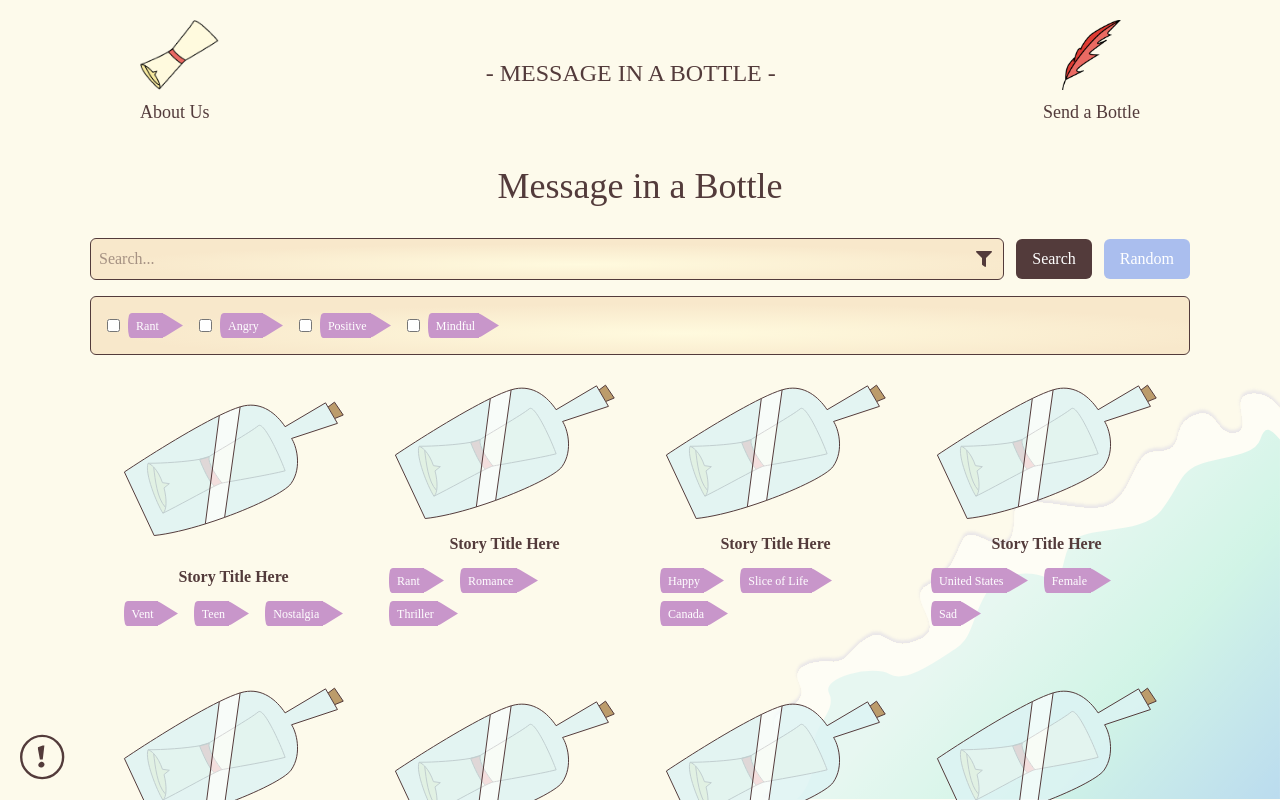
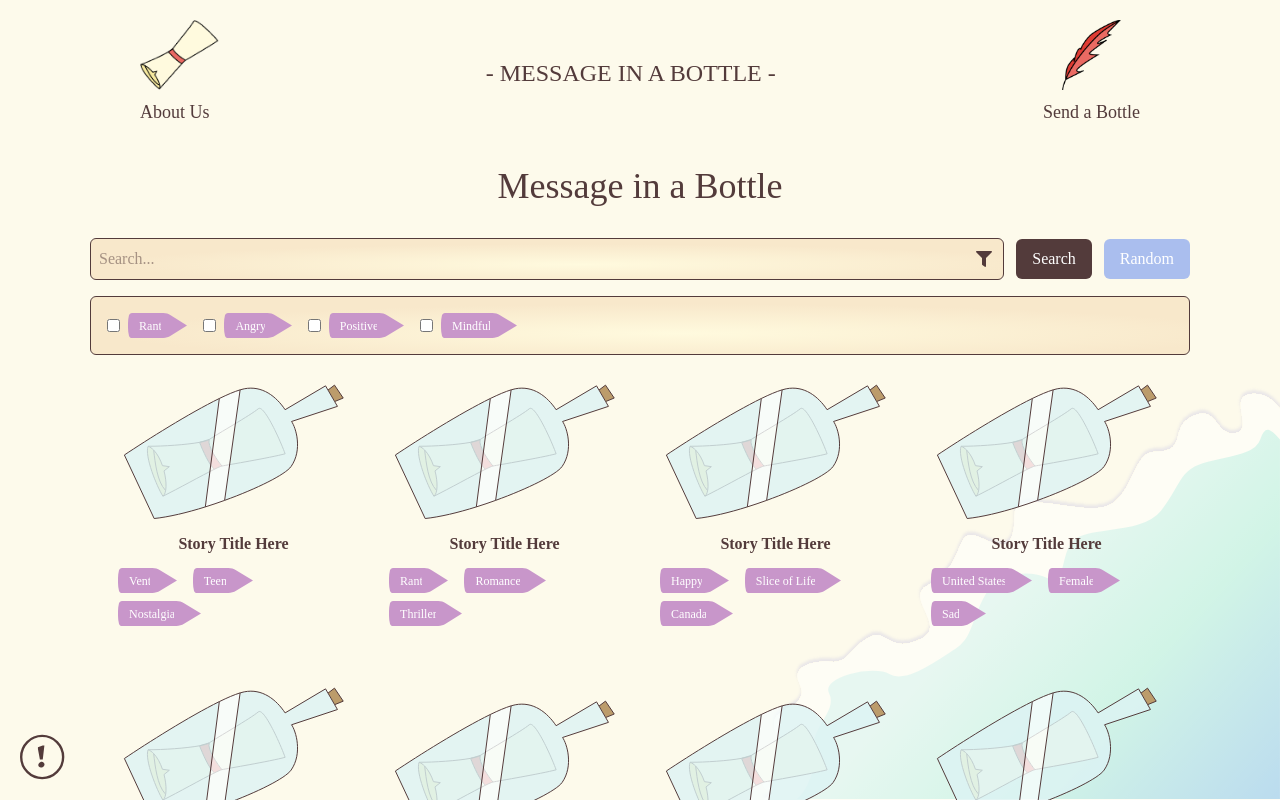
Before and after one commit to itsevelync/Hack-W-CC, a React (Vite) app in the folder client/: page / in a window 1280 px wide. Both pictures are taken after a click on the icon 984 px from the left and 259 px from the top of the page. Shown: the top 800 px of the page. Built offline with nearby package versions, Linux system fonts and the light colour scheme; a web font is replaced by a local one.

Commit message:
Home updates

```diff
--- a/client/src/pages/Home.jsx
+++ b/client/src/pages/Home.jsx
@@ -13,8 +13,8 @@ function Home() {
     const [searchQuery, setSearchQuery] = useState('');
     const [filteredStories, setFilteredStories] = useState(storiesData);
     const [searchStatus, setSearchStatus] = useState(null);
-    const [isFilterOpen, setIsFilterOpen] = useState(false); // For filter visibility
-    const [selectedTags, setSelectedTags] = useState([]); // To store selected tags
+    const [isFilterOpen, setIsFilterOpen] = useState(false);
+    const [selectedTags, setSelectedTags] = useState([]);
     const navigate = useNavigate();
 
     useEffect(() => {
@@ -54,21 +54,18 @@ function Home() {
     };
 
     const handleTagFilterChange = (tag) => {
-        // Toggle tag selection
         const newSelectedTags = selectedTags.includes(tag)
-            ? selectedTags.filter(t => t !== tag)
+            ? selectedTags.filter(t => t.toLowerCase() !== tag.toLowerCase())
             : [...selectedTags, tag];
 
         setSelectedTags(newSelectedTags);
 
-        // Filter stories based on selected tags
         const filtered = stories.filter((story) => {
-            return newSelectedTags.every(tag => story.tags.includes(tag));
+            return newSelectedTags.every(tag => story.tags.some(storyTag => storyTag.toLowerCase() === tag.toLowerCase()));
         });
         setFilteredStories(filtered);
     };
 
-    // Static tags for the filter
     const filterTags = ['Rant', 'Angry', 'Positive', 'Mindful'];
 
     return (
@@ -87,7 +84,7 @@ function Home() {
                         />
                         <FaFilter
                             className='-ml-7 text-m-brown cursor-pointer'
-                            onClick={() => setIsFilterOpen(!isFilterOpen)} // Toggle filter visibility
+                            onClick={() => setIsFilterOpen(!isFilterOpen)}
                         />
                     </div>
                     <button
@@ -124,8 +121,8 @@ function Home() {
                                     />
 
                                     <img src={TagLeft} className='h-[25px]' />
-                                    <div className='h-[25px] bg-[#C896CA] flex items-center -mx-1'>
-                                        <p className='text-white px-1 text-xs'>{tag}</p>
+                                    <div className='h-[25px] bg-[#C896CA] flex items-center -mx-[1px]'>
+                                        <p className='text-white pl-1 text-xs'>{tag}</p>
                                     </div>
                                     <img src={TagRight} className='h-[25px]' />
                                 </label>
@@ -145,8 +142,8 @@ function Home() {
                                 {story.tags.map((tag) => (
                                     <div className='flex items-center'>
                                         <img src={TagLeft} className='h-[25px]' />
-                                        <div className='h-[25px] bg-[#C896CA] flex items-center -mx-1'>
-                                            <p className='text-white px-1 text-xs'>{tag}</p>
+                                        <div className='h-[25px] bg-[#C896CA] flex items-center -mx-[1px]'>
+                                            <p className='text-white pl-1 text-xs'>{tag}</p>
                                         </div>
                                         <img src={TagRight} className='h-[25px]' />
                                     </div>
```
Also changed, not shown: client/src/assets/tag-right.svg.
